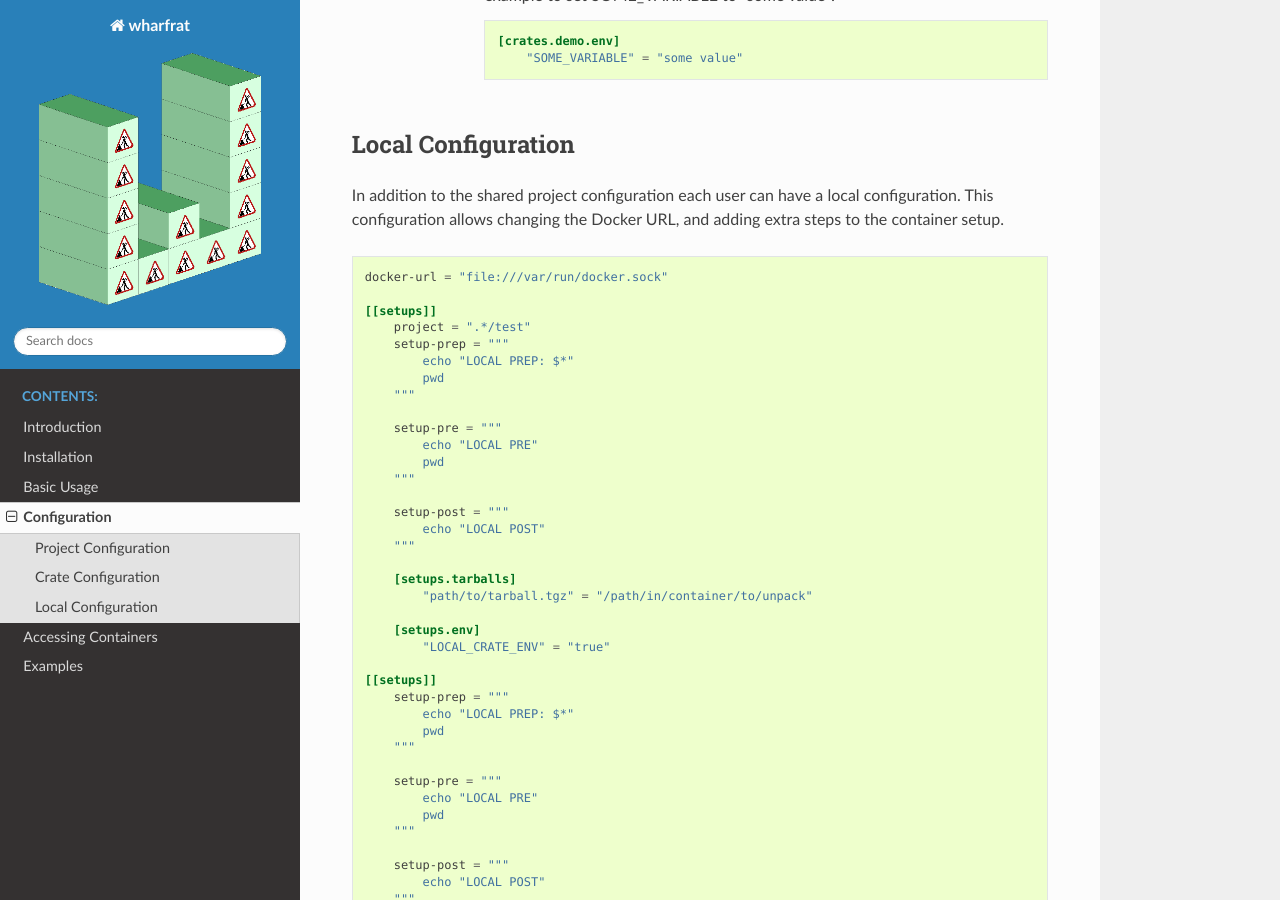
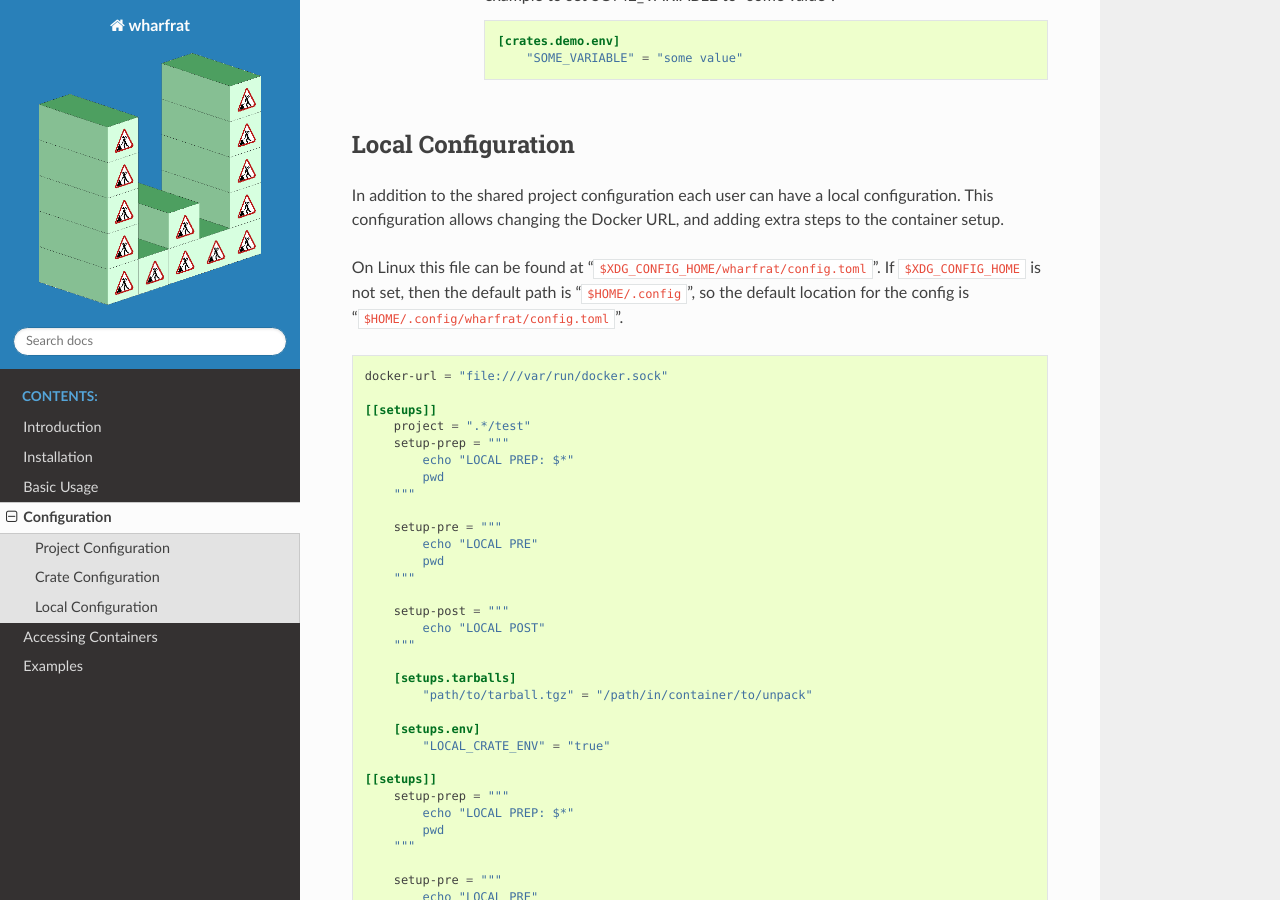
Before and after one commit to wharfr/wharfrat, a Sphinx documentation site: the page built from docs/configuration.rst, in a window 1280 px wide and 900 px high, scrolled down 1694 px. Built offline with Sphinx 7.4.7 and the Read the Docs theme 2.0.0, drawn with Linux system fonts in a browser that asks for light colours.

Commit message:
Config didn't mention path to the local file
Forgot to mention the path to the local config file, so describing the
contents of the file was a litlle useless ...

Signed-off-by: Julian Phillips <julian@quantumfyre.co.uk>

```diff
--- a/docs/configuration.rst
+++ b/docs/configuration.rst
@@ -106,6 +106,11 @@ In addition to the shared project configuration each user can have a local
 configuration. This configuration allows changing the Docker URL, and adding
 extra steps to the container setup.
 
+On Linux this file can be found at "``$XDG_CONFIG_HOME/wharfrat/config.toml``".
+If ``$XDG_CONFIG_HOME`` is not set, then the default path is
+"``$HOME/.config``", so the default location for the config is
+"``$HOME/.config/wharfrat/config.toml``".
+
 .. code-block:: toml
 
   docker-url = "file:///var/run/docker.sock"
```
